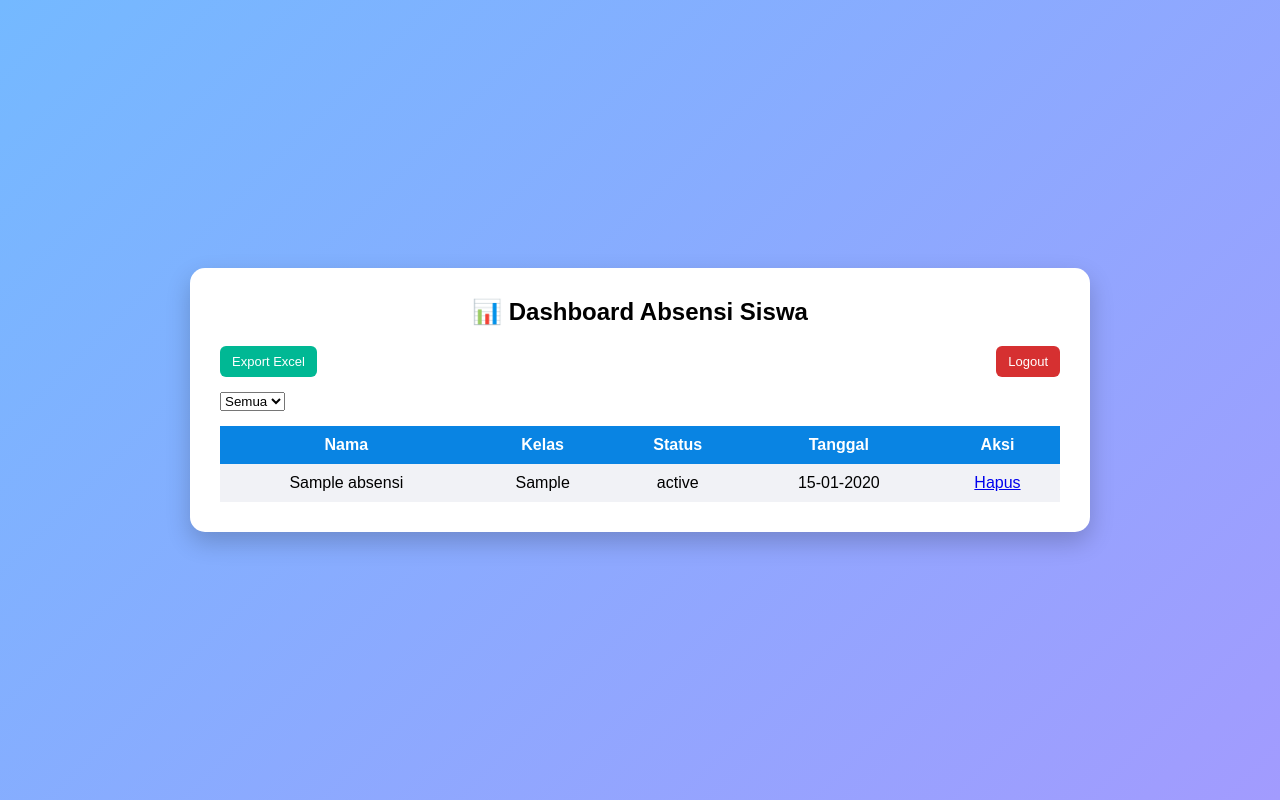
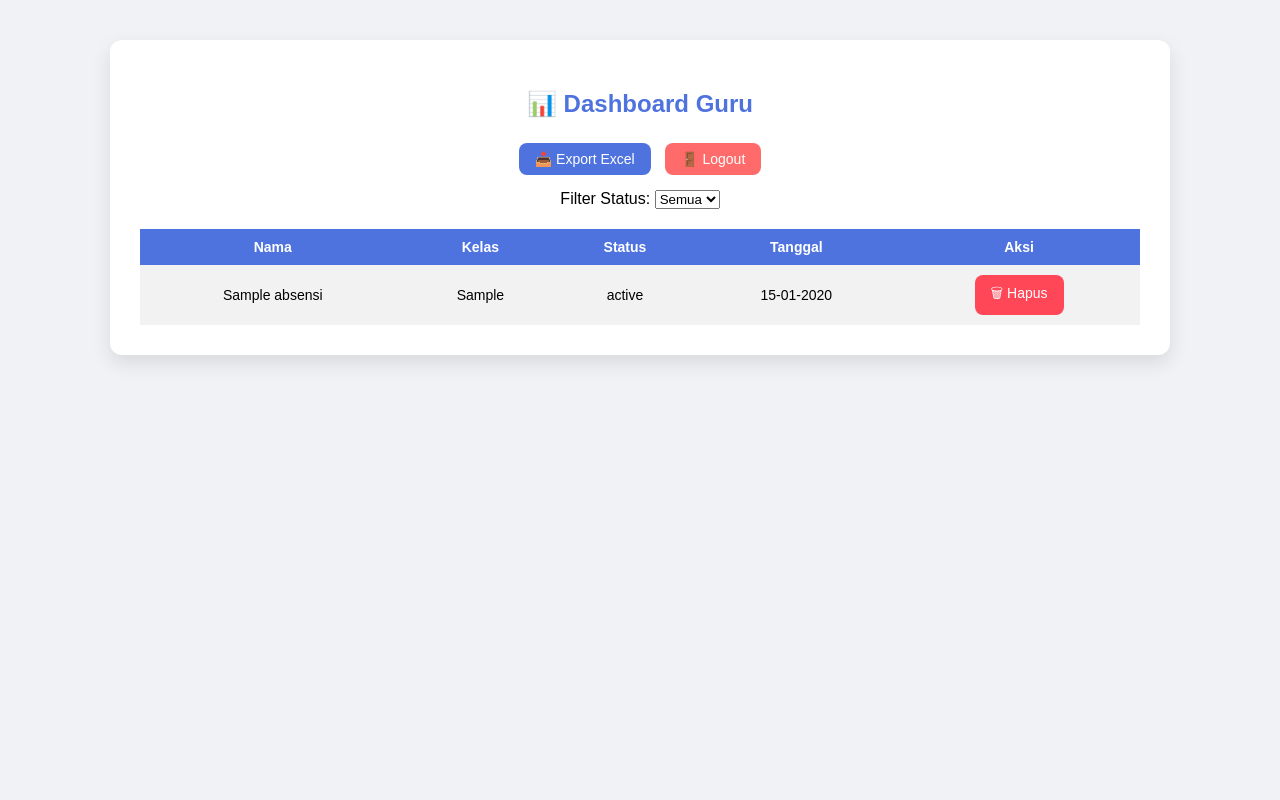
Before and after one commit to hestioctaviani810-star/absensi-sekolah, a Flask app: page /dashboard in a window 1280 px wide. Run offline with Flask 3, Linux system fonts and the light colour scheme; the visitor is signed in with stand-in values (Sample User, id 1); tables that the repository leaves empty hold one stand-in row (values such as "Sample post").

Commit message:
update HTML & tampilan dashboard

```diff
--- a/templates/index.html
+++ b/templates/index.html
@@ -2,130 +2,122 @@
 <html lang="id">
 <head>
 <meta charset="UTF-8">
-<title>Dashboard Absensi</title>
-
+<title>Dashboard Guru</title>
 <style>
-
-*{
+body {
+    font-family: Arial, sans-serif;
+    background: #f0f2f5;
     margin:0;
     padding:0;
-box-sizing:border-box;
-font-family:Arial, Helvetica, sans-serif;
 }
-
-body{
-background:linear-gradient(135deg,#74b9ff,#a29bfe);
-min-height:100vh;
-display:flex;
-justify-content:center;
-align-items:center;
+.container {
+    width: 90%;
+    max-width: 1000px;
+    margin: 40px auto;
+    background: white;
+    padding: 30px;
+    border-radius: 12px;
+    box-shadow: 0 8px 20px rgba(0,0,0,0.1);
 }
-
-.container{
-width:90%;
-max-width:900px;
-background:white;
-padding:30px;
-border-radius:15px;
-box-shadow:0 10px 25px rgba(0,0,0,0.2);
+h2 {
+    text-align: center;
+    color: #4e73df;
+    margin-bottom: 25px;
 }
-
-h2{
-text-align:center;
-margin-bottom:20px;
+button {
+    padding: 8px 16px;
+    border: none;
+    border-radius: 8px;
+    cursor: pointer;
+    transition: 0.3s;
+    font-size: 14px;
 }
-
-.top-bar{
-display:flex;
-justify-content:space-between;
-margin-bottom:15px;
+button.export {
+    background-color: #4e73df;
+    color: white;
+    margin-right: 10px;
 }
-
-.top-bar a{
-text-decoration:none;
-padding:8px 12px;
-border-radius:6px;
-color:white;
-font-size:13px;
+button.export:hover {
+    background-color: #2e59d9;
+    transform: scale(1.05);
 }
-
-.logout{
-background:#d63031;
+button.logout {
+    background-color: #ff6b6b;
+    color: white;
 }
-
-.export{
-background:#00b894;
+button.logout:hover {
+    background-color: #e63946;
+    transform: scale(1.05);
 }
-
-table{
-width:100%;
-border-collapse:collapse;
+button.hapus {
+    background-color: #ff4757;
+    color: white;
 }
-
-th{
-background:#0984e3;
-color:white;
-padding:10px;
+button.hapus:hover {
+    background-color: #e84118;
+    transform: scale(1.05);
 }
-
-td{
-padding:10px;
-text-align:center;
+table {
+    width: 100%;
+    border-collapse: collapse;
+    margin-top: 20px;
+    font-size: 14px;
 }
-
-tr:nth-child(even){
-background:#f1f2f6;
+th, td {
+    padding: 10px;
+    text-align: center;
 }
-
-.hadir{color:green;font-weight:bold;}
-.izin{color:orange;font-weight:bold;}
-.sakit{color:blue;font-weight:bold;}
-
-.filter{
-margin-bottom:15px;
+th {
+    background-color: #4e73df;
+    color: white;
 }
-
+tr:nth-child(even) {
+    background-color: #f2f2f2;
+}
+.status-hadir { color: green; font-weight: bold; }
+.status-izin { color: orange; font-weight: bold; }
+.status-sakit { color: blue; font-weight: bold; }
+.status-alpha { color: red; font-weight: bold; }
+.filter {
+    margin-bottom: 15px;
+    text-align: center;
+}
+@media(max-width:600px){
+    table, th, td {
+        font-size: 12px;
+    }
+    button {
+        font-size: 12px;
+        padding: 6px 12px;
+    }
+}
 </style>
 </head>
-
 <body>
 
 <div class="container">
+    <h2>📊 Dashboard Guru</h2>
 
-<h2>📊 Dashboard Absensi Siswa</h2>
-
-<div class="top-bar">
-
-<a href="/export" class="export">Export Excel</a>
-
-<a href="/logout" class="logout">Logout</a>
-
+    <!-- tombol export & logout -->
+    <div style="margin-bottom:15px; text-align:center;">
+        <a href="/export"><button class="export">📥 Export Excel</button></a>
+        <a href="/logout"><button class="logout">🚪 Logout</button></a>
     </div>
 
+    <!-- filter status -->
     <form method="GET" class="filter">
-
+        <label>Filter Status:</label>
         <select name="status" onchange="this.form.submit()">
-
-<option value="semua">Semua</option>
-
-<option value="Hadir"
-{% if status_filter=="Hadir" %}selected{% endif %}
->Hadir</option>
-
-<option value="Izin"
-{% if status_filter=="Izin" %}selected{% endif %}
->Izin</option>
-
-<option value="Sakit"
-{% if status_filter=="Sakit" %}selected{% endif %}
->Sakit</option>
-
+            <option value="semua" {% if status_filter=='semua' %}selected{% endif %}>Semua</option>
+            <option value="Hadir" {% if status_filter=='Hadir' %}selected{% endif %}>Hadir</option>
+            <option value="Izin" {% if status_filter=='Izin' %}selected{% endif %}>Izin</option>
+            <option value="Sakit" {% if status_filter=='Sakit' %}selected{% endif %}>Sakit</option>
+            <option value="Alpha" {% if status_filter=='Alpha' %}selected{% endif %}>Alpha</option>
         </select>
-
     </form>
 
+    <!-- tabel absensi -->
     <table>
-
         <tr>
             <th>Nama</th>
             <th>Kelas</th>
@@ -133,31 +125,20 @@ margin-bottom:15px;
             <th>Tanggal</th>
             <th>Aksi</th>
         </tr>
-
         {% for siswa in data %}
-
         <tr>
-
             <td>{{ siswa.nama }}</td>
-
             <td>{{ siswa.kelas }}</td>
-
-<td class="{{ siswa.status|lower }}">
-{{ siswa.status }}
+            <td class="status-{{ siswa.status|lower }}">{{ siswa.status }}</td>
+            <td>{{ siswa.tanggal.strftime("%d-%m-%Y") }}</td>
+            <td>
+                <a href="/hapus/{{ siswa.id }}">
+                    <button class="hapus">🗑 Hapus</button>
+                </a>
             </td>
-
-<td>{{ siswa.tanggal.strftime("%d-%m-%Y") }}</td>
-
-<td>
-<a href="/hapus/{{ siswa.id }}">Hapus</a>
-</td>
-
         </tr>
-
         {% endfor %}
-
     </table>
-
 </div>
 
 </body>
```
Lines whose indentation alone changed are shown as unchanged.
